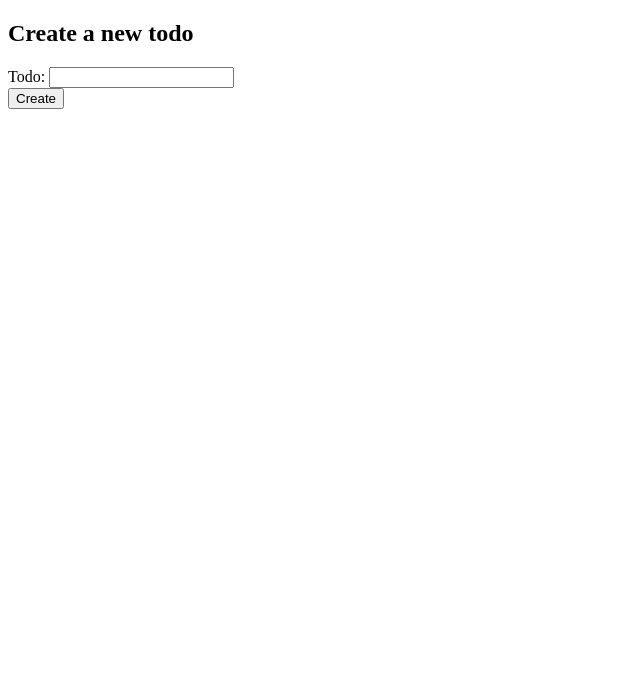
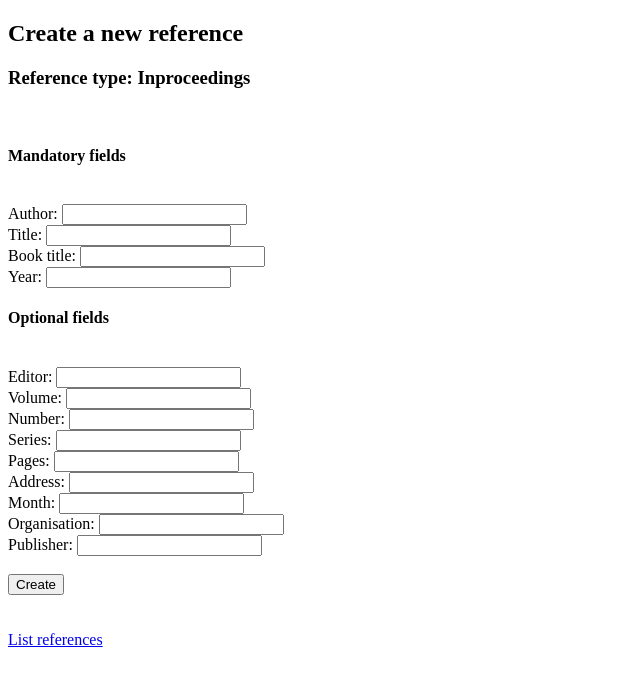
Before and after one commit to Eeritvan/ohtu-tiistai, a Flask app: page /new_todo in a window 1280 px wide. Shown: the top 686 px of the page, without its empty margins (0-640 px from the left). Run offline with Flask 3, Linux system fonts and the light colour scheme.

Commit message:
Modified HTML. Names Todo->References and added proceedings fields to form. NOTE! Title is still labelled as content so the app still works. Added link to list.

```diff
--- a/src/templates/new_todo.html
+++ b/src/templates/new_todo.html
@@ -1,12 +1,12 @@
 {% extends "layout.html" %}
 
 {% block title %}
-Create a new todo
+Create a new reference
 {% endblock %}
 
 {% block body %}
 
-<h2>Create a new todo</h2>
+<h2>Create a new reference</h2>
 
 <form action="/create_todo" method="post">
   {% with messages = get_flashed_messages() %}
@@ -18,12 +18,77 @@ Create a new todo
       </ul>
     {% endif %}
   {% endwith %}
-  <label for="content">Todo:</label>
+
+  <h3>Reference type: Inproceedings</h3>
+  <br>
+
+  <h4>Mandatory fields</h4>
+  <br>
+
+  <label for="author">Author:</label>
+  <input type="text" name="author">
+  <br>
+
+  <!--TODO: REPLACE content TO title when backend ready-->
+  <label for="content">Title:</label>
   <input type="text" name="content">
+  <br>
+
+  <label for="booktitle">Book title:</label>
+  <input type="text" name="booktitle">
+  <br>
+  <label for="year">Year:</label>
+  <input type="text" name="year">
+  <br>
+
+  <h4>Optional fields</h4>
+  <br>
+
+  <label for="editor">Editor:</label>
+  <input type="text" name="editor">
+  <br>
+
+  <label for="volume">Volume:</label>
+  <input type="text" name="volume">
+  <br>
+
+  <label for="number">Number:</label>
+  <input type="text" name="number">
+  <br>
+
+  <label for="series">Series:</label>
+  <input type="text" name="series">
+  <br>
+
+  <label for="pages">Pages:</label>
+  <input type="text" name="pages">
+  <br>
+
+  <label for="address">Address:</label>
+  <input type="text" name="address">
+  <br>
+
+  <label for="month">Month:</label>
+  <input type="text" name="month">
+  <br>
+
+  <label for="organisation">Organisation:</label>
+  <input type="text" name="organisation">
+  <br>
+
+  <label for="publisher">Publisher:</label>
+  <input type="text" name="publisher">
+  <br>&nbsp;
+
   <br>
   <button type="submit">
     Create
   </button>
 </form>
 
+<br>&nbsp;<br>
+<div>
+  <a href="/">List references</a>
+</div>
+
 {% endblock %}
```
